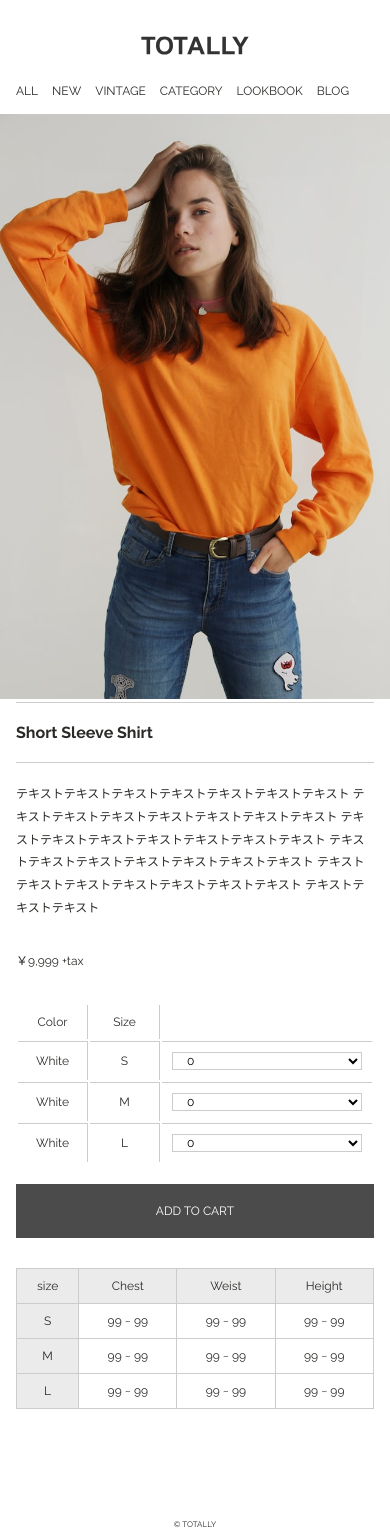
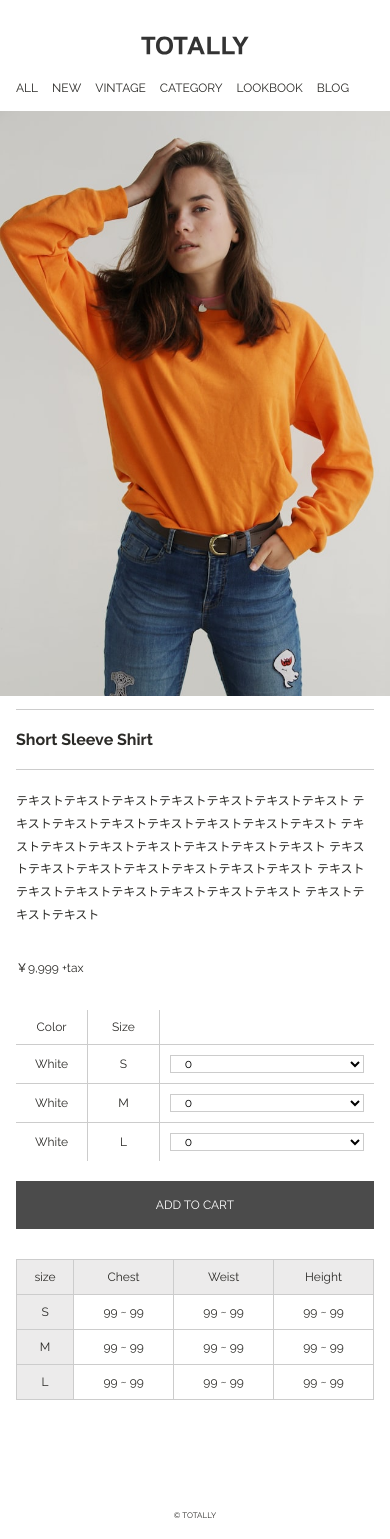
Before and after one commit to ezm-k/ApparelECsite, a plain HTML site: page index.html in a window 390 px wide. Drawn offline with Linux system fonts and the light colour scheme; some packages are replaced by stand-ins of ours.

Commit message:
second commit

```diff
--- a/css/styles.css
+++ b/css/styles.css
@@ -8,9 +8,14 @@ html {
 }
 
 body {
+  color: #2b2a27;
   font-size: .75rem;
+  font-family: "Raleway", sans-serif;
+}
+
+a {
   color: #2b2a27;
-  font-family: "Raleway", sans-serif;
+  text-decoration: none;
 }
 
 img {
@@ -21,55 +26,53 @@ li {
   list-style: none;
 }
 
-a {
-  text-decoration: none;
-  color: #2b2a27;
+table {
+  border-collapse: collapse;
+  border-spacing: 0;
 }
 
 th {
   font-weight: normal;
 }
 
+.site_title {
+  width: 110px;
+  line-height: 1px;
+  margin: 0 auto 36px;
+}
+
+.site_title a {
+  display: block;
+}
+
 .wrapper {
   max-width: 800px;
   margin: 0 auto;
 }
+
 /*-------------------------------------------
 header
 -------------------------------------------*/
 #header {
   max-width: 1000px;
-  border-bottom: 1px solid #ccc;
   padding: 46px 60px 26px;
   margin: 0 auto 50px;
-}
-
-#header .site_title {
-  width: 110px;
-  margin: 0 auto 30px;
-}
-
-#header .site_title a {
-  display: block;
+  border-bottom: 1px solid #ccc;
 }
 
 #header nav {
   display: flex;
+  align-items: center;
   justify-content: space-between;
 }
 
-
-#header .menu {
+#header nav .menu,
+#header .login {
   display: flex;
 }
 
 #header .menu li {
   margin-right: 14px;
-}
-
-
-#header .login {
-  display: flex;
 }
 
 #header .login li {
@@ -83,12 +86,10 @@ item
   justify-content: space-between;
   margin-bottom: 100px;
 }
-/*-------------------------------------------
-image
--------------------------------------------*/
+
 #item .image {
-  width: 50%;
   max-width: 400px;
+  flex-shrink: 0;
   height: 500px;
 }
 
@@ -101,25 +102,22 @@ image
 info
 -------------------------------------------*/
 #item .info {
-  width: 50%;
   padding-left: 60px;
 }
 
 #item .info .item_title {
-  font-size: 1rem;
   border-top: 1px solid #ccc;
   border-bottom: 1px solid #ccc;
   padding: 20px 0;
+  font-size: 1rem;
   margin-bottom: 20px;
 }
 
 #item .info p {
+  margin-bottom: 30px;
   line-height: 1.9;
-  margin-bottom: 30px;
 }
-/*-------------------------------------------
-info > order_table
--------------------------------------------*/
+
 #item .info .order_table {
   width: 100%;
   text-align: center;
@@ -162,9 +160,7 @@ info > order_table
   -moz-appearance: menulist;
   -webkit-appearance: menulist;
 }
-/*-------------------------------------------
-info > cart_btn
--------------------------------------------*/
+
 #item .info .cart_btn {
   width: 100%;
   text-align: center;
@@ -173,18 +169,15 @@ info > cart_btn
 
 #item .info .cart_btn a {
   display: block;
+  line-height: 1;
   background-color: #4B4B4B;
   color: #fff;
-  padding: 20px 0;
+  padding: 18px 0;
 }
-/*-------------------------------------------
-info > size_table
--------------------------------------------*/
+
 #item .info .size_table {
   width: 100%;
   text-align: center;
-  border-collapse: collapse;
-
 }
 
 /* テーブルの列ごとの幅を指定 */
@@ -206,7 +199,7 @@ info > size_table
 #item .info .size_table th,
 #item .info .size_table td {
   border: 1px solid #ccc;
-  padding: 10px 20px;
+  padding: 10px;
 }
 /*-------------------------------------------
 footer
@@ -227,17 +220,19 @@ SP
 @media screen and (max-width: 896px) {
 
   /*-------------------------------------------
+  common
+  -------------------------------------------*/
+  .site_title {
+    margin-bottom: 26px;
+  }
+
+  /*-------------------------------------------
   header
   -------------------------------------------*/
   #header {
-    max-width: none;
     border-bottom: none;
     padding: 36px 16px 16px;
     margin: 0;
-  }
-
-  #header .site_title {
-    margin: 0 auto 26px;
   }
 
   #header nav {
@@ -248,21 +243,19 @@ SP
   -------------------------------------------*/
   #item {
     flex-direction: column;
-    margin-bottom: 100px;
   }
   /*-------------------------------------------
   image
   -------------------------------------------*/
   #item .image {
-    width: 100%;
+    max-width: 100%;
     height: 100%;
-    max-width: none;
+    margin-bottom: 10px;
   }
   /*-------------------------------------------
   info
   -------------------------------------------*/
   #item .info {
-    width: 100%;
     padding: 0 16px;
   }
 }
--- a/index.html
+++ b/index.html
@@ -13,15 +13,11 @@
   </head>
 
   <body>
-
-<!------------
-header
---------------->
-
     <header id="header">
       <div class="site_title">
         <a href="#"><img src="img/logo.svg"></a>
       </div>
+
       <nav class="wrapper">
         <ul class="menu">
           <li><a href="#">ALL</a></li>
@@ -38,35 +34,19 @@ header
       </nav>
     </header>
 
-<!-------------
-main
---------------->
-
     <main>
       <div id="item" class="wrapper">
-
-<!-------------
-image
---------------->
-
         <div class="image">
           <img src="img/item.jpg">
         </div>
-
-<!-------------
-info
---------------->
 
         <div class="info">
           <h1 class="item_title">Short Sleeve Shirt</h1>
           <p>
             テキストテキストテキストテキストテキストテキストテキスト テキストテキストテキストテキストテキストテキストテキスト テキストテキストテキストテキストテキストテキストテキスト テキストテキストテキストテキストテキストテキストテキスト テキストテキストテキストテキストテキストテキストテキスト テキストテキストテキスト
           </p>
+
           <p>￥9,999 +tax</p>
-
-<!-------------
-info > order_table
---------------->
 
           <table class="order_table">
             <thead>
@@ -116,40 +96,34 @@ info > order_table
             </tbody>
           </table>
 
-<!-------------
-info > cart_btn
---------------->
-
           <div class="cart_btn">
             <a href="#">ADD TO CART</a>
           </div>
 
-<!-------------
-info > size_table
---------------->
-
           <table class="size_table">
             <thead>
-              <th class="size">size</th>
-              <th class="chest">Chest</th>
-              <th class="weist">Weist</th>
-              <th class="height">Height</th>
+              <tr>
+                <th class="size">size</th>
+                <th class="chest">Chest</th>
+                <th class="weist">Weist</th>
+                <th class="height">Height</th>
+              </tr>
             </thead>
             <tbody>
               <tr>
-                <td>S</td>
+                <th>S</th>
                 <td>99 ~ 99</td>
                 <td>99 ~ 99</td>
                 <td>99 ~ 99</td>
               </tr>
               <tr>
-                <td>M</td>
+                <th>M</th>
                 <td>99 ~ 99</td>
                 <td>99 ~ 99</td>
                 <td>99 ~ 99</td>
               </tr>
               <tr>
-                <td>L</td>
+                <th>L</th>
                 <td>99 ~ 99</td>
                 <td>99 ~ 99</td>
                 <td>99 ~ 99</td>
@@ -160,10 +134,6 @@ info > size_table
       </div><!-- item -->
     </main>
 
-<!-------------
-footer
---------------->
-
     <footer id="footer">
       <p class="copyright">© TOTALLY</p>
     </footer>
```
